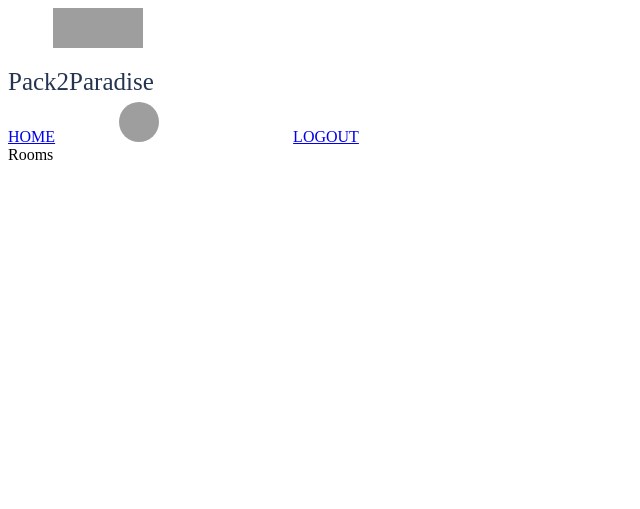
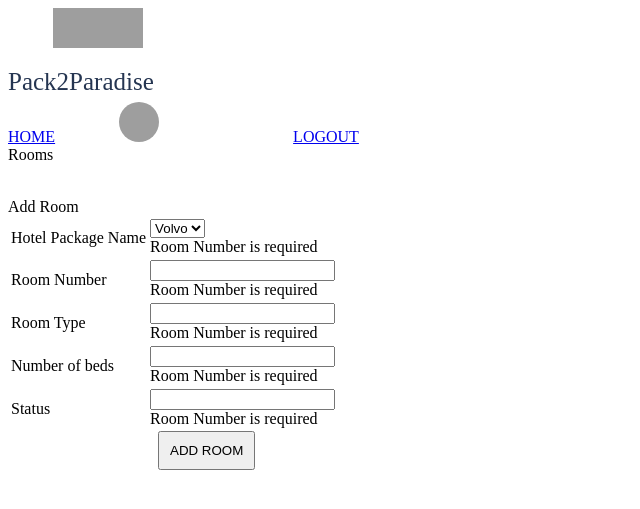
Before and after one commit to Sewmi1216/Tourism-Management-System, a PHP site: page /room.php in a window 1280 px wide. Shown: the part 176-685 px from the top of the page, without its empty margins (0-640 px from the left). Run offline with PHP 8.4, Linux system fonts and the light colour scheme; some libraries are stand-ins or nearby versions; grey boxes are pictures that could not be loaded.

Commit message:
add room UI

```diff
--- a/Hotel/view/dashboard.php
+++ b/Hotel/view/dashboard.php
@@ -1,5 +1,6 @@
 <!DOCTYPE html>
 <html lang="en" dir="ltr">
+
 <head>
     <meta charset="UTF-8">
     <link rel="stylesheet" href="../css/nav.css?v=<?php echo time(); ?>">
@@ -8,6 +9,7 @@
     <link href="../libs/fontawesome/css/brands.css" rel="stylesheet">
     <link href="../libs/fontawesome/css/solid.css" rel="stylesheet">
 </head>
+
 <body>
     <?php include "nav.php"?>
 
@@ -18,4 +20,5 @@
     </section>
 
 </body>
+
 </html>
--- a/Hotel/view/header.php
+++ b/Hotel/view/header.php
@@ -1,5 +1,6 @@
 <header>
-        <a href="#default" class="logo"><img src="../images/logo.png" alt="Logo" height="40px" width="90px" style="margin-left:45px;padding-right:0px;"></a>
+    <a href="#default" class="logo"><img src="../images/logo.png" alt="Logo" height="40px" width="90px"
+            style="margin-left:45px;padding-right:0px;"></a>
     <div style="font-size: 25px;line-height: 40px;color: rgba(37, 53, 81, 1);margin-top:10px;">Pack2Paradise</div>
     <div class="header-right">
         <a href="#home">HOME</a>
--- a/Hotel/view/hotelPkg.php
+++ b/Hotel/view/hotelPkg.php
@@ -1,5 +1,6 @@
 <!DOCTYPE html>
 <html lang="en" dir="ltr">
+
 <head>
     <meta charset="UTF-8">
     <link rel="stylesheet" href="../css/nav.css?v=<?php echo time(); ?>">
@@ -8,6 +9,7 @@
     <link href="../libs/fontawesome/css/brands.css" rel="stylesheet">
     <link href="../libs/fontawesome/css/solid.css" rel="stylesheet">
 </head>
+
 <body>
     <?php include "nav.php"?>
 
@@ -15,8 +17,8 @@
         <?php include "dashboardHeader.php"?>
         <div class="text">Hotel Packages</div>
         <a href="addPkg.php"><i class="fa-regular fa-square-plus" style="font-size:30px;margin-left:950px;"></i></a>
-
     </section>
 
 </body>
+
 </html>
--- a/Hotel/view/payment.php
+++ b/Hotel/view/payment.php
@@ -1,5 +1,6 @@
 <!DOCTYPE html>
 <html lang="en" dir="ltr">
+
 <head>
     <meta charset="UTF-8">
     <link rel="stylesheet" href="../css/nav.css?v=<?php echo time(); ?>">
@@ -8,6 +9,7 @@
     <link href="../libs/fontawesome/css/brands.css" rel="stylesheet">
     <link href="../libs/fontawesome/css/solid.css" rel="stylesheet">
 </head>
+
 <body>
     <?php include "nav.php"?>
 
@@ -18,4 +20,5 @@
     </section>
 
 </body>
+
 </html>
--- a/Hotel/view/recoverPwd.php
+++ b/Hotel/view/recoverPwd.php
@@ -13,7 +13,7 @@
         <div class="text" style="text-align:center;font-size:30px;margin-bottom:35px;">Recover Password</div>
         <form class="login-form" method="POST">
             <label style="font-size:15px;padding:10px;" class="text">Email Address</label>
-      <input type="text" class="field" name="username" placeholder="Enter your email"/>
+            <input type="text" class="field" name="username" placeholder="Enter your email" />
             <input type="submit" class="btn" value="Recover" style="margin-top:42px;" name="signIn">
         </form>
     </div>
--- a/Hotel/view/reservation.php
+++ b/Hotel/view/reservation.php
@@ -1,5 +1,6 @@
 <!DOCTYPE html>
 <html lang="en" dir="ltr">
+
 <head>
     <meta charset="UTF-8">
     <link rel="stylesheet" href="../css/nav.css?v=<?php echo time(); ?>">
@@ -8,6 +9,7 @@
     <link href="../libs/fontawesome/css/brands.css" rel="stylesheet">
     <link href="../libs/fontawesome/css/solid.css" rel="stylesheet">
 </head>
+
 <body>
     <?php include "nav.php"?>
 
@@ -18,4 +20,5 @@
     </section>
 
 </body>
+
 </html>
--- a/Hotel/view/reserveRoom.php
+++ b/Hotel/view/reserveRoom.php
@@ -1,5 +1,6 @@
 <!DOCTYPE html>
 <html lang="en" dir="ltr">
+
 <head>
     <meta charset="UTF-8">
     <link rel="stylesheet" href="../css/nav.css?v=<?php echo time(); ?>">
@@ -8,6 +9,7 @@
     <link href="../libs/fontawesome/css/brands.css" rel="stylesheet">
     <link href="../libs/fontawesome/css/solid.css" rel="stylesheet">
 </head>
+
 <body>
     <?php include "nav.php"?>
 
@@ -18,4 +20,5 @@
     </section>
 
 </body>
+
 </html>
--- a/Hotel/view/resetPwd.php
+++ b/Hotel/view/resetPwd.php
@@ -13,9 +13,9 @@
         <div class="text" style="text-align:center;font-size:30px;margin-bottom:35px;">Reset Password</div>
         <form class="login-form" method="POST">
             <label style="font-size:15px;padding:10px;" class="text">New password</label>
-      <input type="password" class="field" name="username"/>
+            <input type="password" class="field" name="username" />
             <label style="font-size:15px;padding:10px;" class="text">Re-enter new password</label>
-      <input type="password" class="field" name="username"/>
+            <input type="password" class="field" name="username" />
             <input type="submit" class="btn" value="Reset" style="margin-top:42px;" name="signIn">
         </form>
     </div>
--- a/Hotel/view/room.php
+++ b/Hotel/view/room.php
@@ -1,13 +1,16 @@
 <!DOCTYPE html>
 <html lang="en" dir="ltr">
+
 <head>
     <meta charset="UTF-8">
     <link rel="stylesheet" href="../css/nav.css?v=<?php echo time(); ?>">
     <link rel="stylesheet" href="../css/header.css?v=<?php echo time(); ?>">
+    <link rel="stylesheet" href="../css/room.css?v=<?php echo time(); ?>">
     <link href="../libs/fontawesome/css/fontawesome.css" rel="stylesheet">
     <link href="../libs/fontawesome/css/brands.css" rel="stylesheet">
     <link href="../libs/fontawesome/css/solid.css" rel="stylesheet">
 </head>
+
 <body>
     <?php include "nav.php"?>
 
@@ -15,8 +18,63 @@
         <?php include "dashboardHeader.php"?>
         <div class="text">Rooms</div>
         <a href="addRoom.php"><i class="fa-regular fa-square-plus" style="font-size:30px;margin-left:950px;"></i></a>
+        <div class="model1">
+            <div class="heading">Add Room</div>
+            <i class="fa-sharp fa-solid fa-circle-xmark"
+                style="float:right;margin-top:-35px;font-size:25px;margin-left:395px;"></i>
+            <table>
+                <tr class="row">
+                    <td>
+                        <div class="content">Hotel Package Name</div>
+                    </td>
+                    <td>
+                        <select id="cars" class="subfield" name="carlist" form="carform">
+                            <option value="volvo">Volvo</option>
+                            <option value="saab">Saab</option>
+                            <option value="opel">Opel</option>
+                            <option value="audi">Audi</option>
+                        </select>
+                        <div class="subcontent">Room Number is required</div>
+                    </td>
+                </tr>
+                <tr class="row">
+                    <td>
+                        <div class="content">Room Number</div>
+                    </td>
+                    <td><input type="text" class="subfield" name="username" required />
+                        <div class="subcontent">Room Number is required</div>
+                    </td>
+                </tr>
+                <tr class="row">
+                    <td>
+                        <div class="content">Room Type</div>
+                    </td>
+                    <td> <input type="text" class="subfield" name="username" required />
+                        <div class="subcontent">Room Number is required</div>
+                    </td>
+                </tr>
+                <tr class="row">
+                    <td>
+                        <div class="content">Number of beds</div>
+                    </td>
+                    <td> <input type="number" class="subfield" name="username" required />
+                        <div class="subcontent">Room Number is required</div>
+                    </td>
+                </tr>
+                <tr class="row">
+                    <td>
+                        <div class="content">Status</div>
+                    </td>
+                    <td> <input type="text" class="subfield" name="username" required />
+                        <div class="subcontent">Room Number is required</div>
+                    </td>
+                </tr>
+            </table>
+            <input type="submit" class="btn" style="padding:10px;margin-left:150px;" value="ADD ROOM" name="add">
 
+        </div>
     </section>
 
 </body>
+
 </html>
```
Also changed, not shown: Hotel/css/room.css (added, +68 -0 lines), Hotel/view/dashboardHeader.php (+11 -8 lines), Hotel/view/hotelSignup.php (+59 -30 lines), Hotel/view/login.php (+6 -4 lines), Hotel/view/nav.php (+7 -7 lines). Lines whose indentation alone changed are shown as unchanged.
